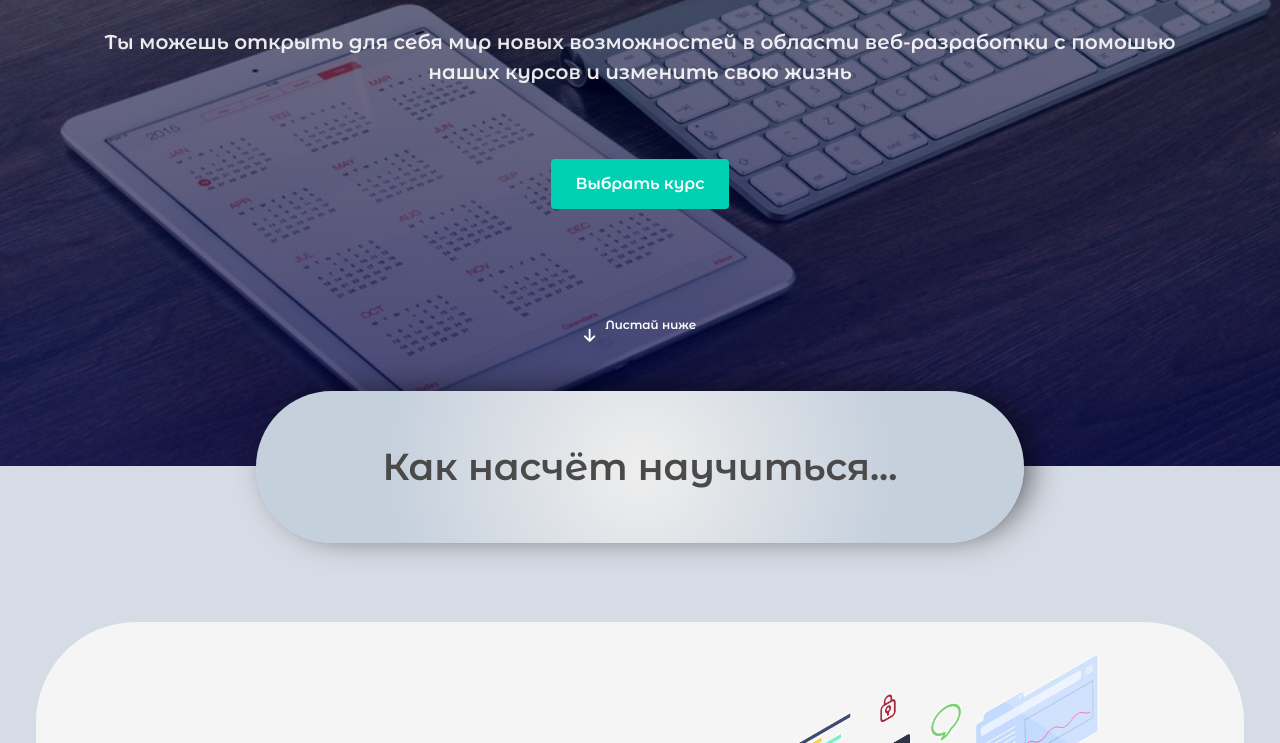
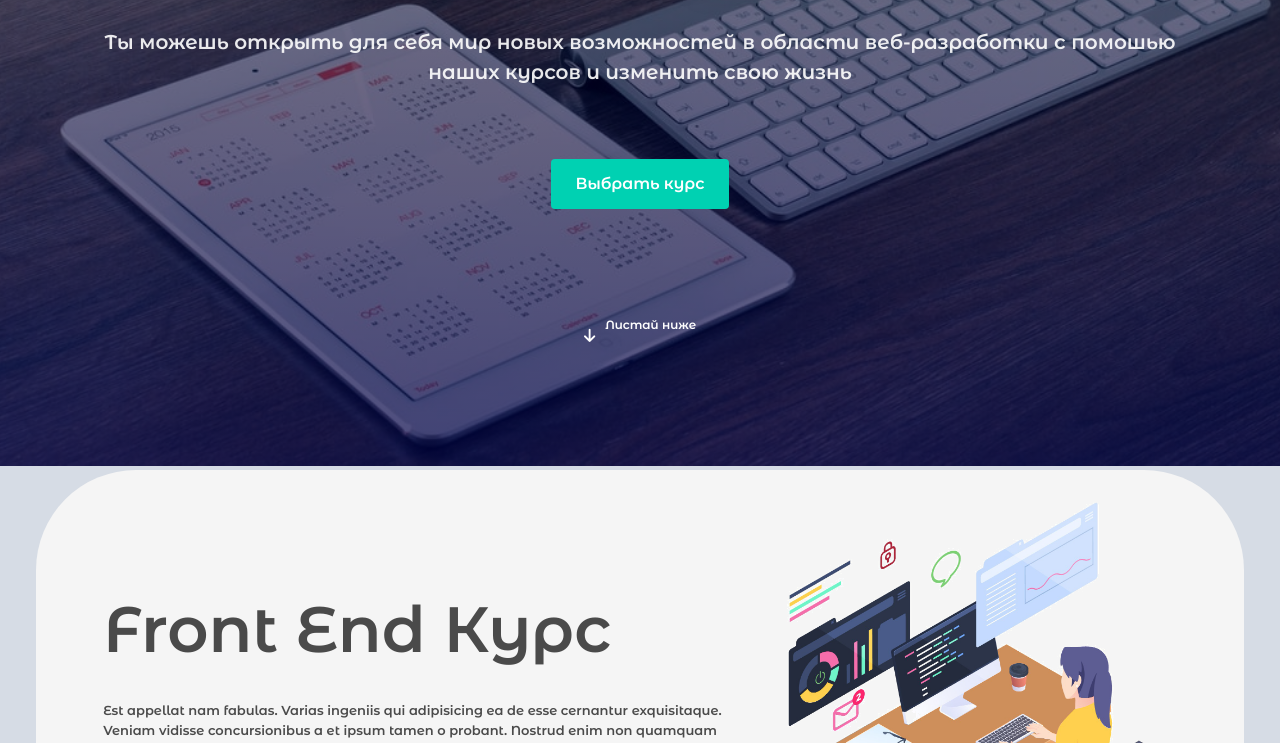
Before and after one commit to Vladdos-500/vladdos-500-nuno.github.io, a plain HTML site: page index.html in a window 1280 px wide. Shown: the part 430-1173 px from the top of the page. Drawn offline with nearby package versions, Linux system fonts and the light colour scheme.

Commit message:
Update index.html

```diff
--- a/index.html
+++ b/index.html
@@ -134,10 +134,10 @@
         <!-------START GRID SECTION-------->
         <section>
             <div class="main-body">
-                <div class="mini-title">
+<!--                 <div class="mini-title">
                     <p>Как насчёт научиться...</p>
 <!--                                        <div class="heading-underline"></div> -->
-                </div>
+
                 <div class="cards">
                     <div class="offer">
                         <a class="columns card-1 card-link">
```
